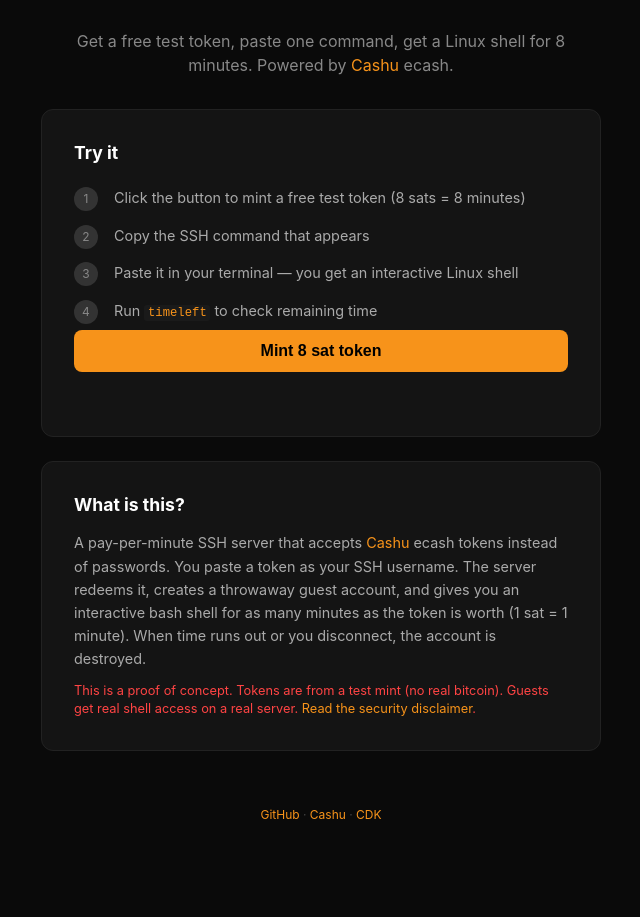
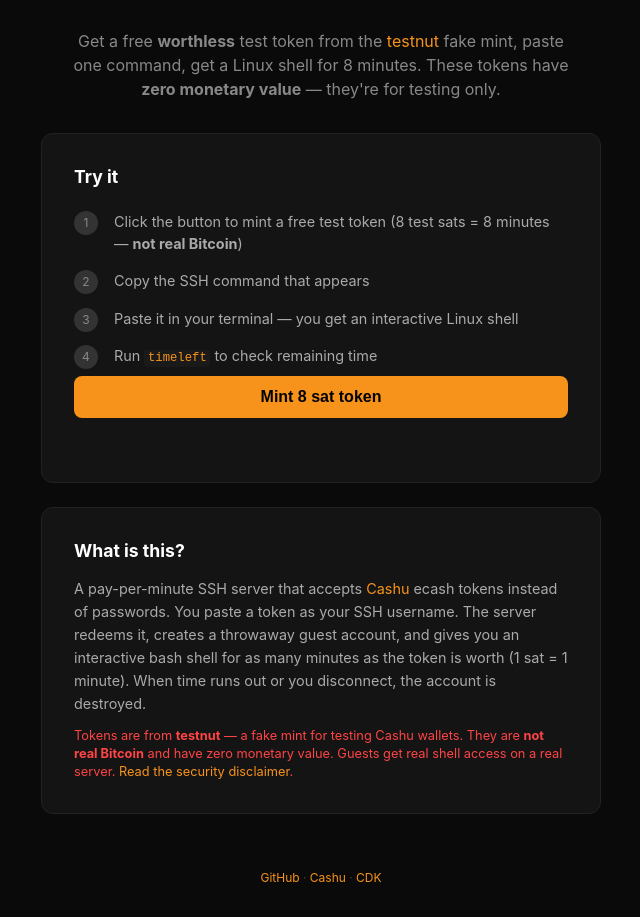
Before and after one commit to Amperstrand/tollgate-auth, a plain HTML site: page docs/index.html in a window 1280 px wide. Shown: the part 85-1002 px from the top of the page, without its empty margins (319-959 px from the left). Before the commit the page ends 939 px from the top, so only its background shows below. Drawn offline with Linux system fonts and the light colour scheme.

Commit message:
Clarify faucet: testnut tokens are worthless, not real Bitcoin

```diff
--- a/docs/index.html
+++ b/docs/index.html
@@ -3,7 +3,7 @@
 <head>
 <meta charset="UTF-8">
 <meta name="viewport" content="width=device-width, initial-scale=1.0">
-<title>tollgate-ssh — ecash for SSH</title>
+<title>tollgate-ssh — test faucet</title>
 <style>
   * { box-sizing: border-box; margin: 0; padding: 0; }
   body {
@@ -139,14 +139,14 @@
 <h1>tollgate-ssh</h1>
 <p class="tagline">ecash for SSH</p>
 <p class="subtitle">
-  Get a free test token, paste one command, get a Linux shell for 8 minutes.
-  Powered by <a href="https://cashu.space">Cashu</a> ecash.
+  Get a free <strong>worthless</strong> test token from the <a href="https://testnut.cashu.exchange">testnut</a> fake mint, paste one command, get a Linux shell for 8 minutes.
+  These tokens have <strong>zero monetary value</strong> — they're for testing only.
 </p>
 
 <div class="card">
   <h2>Try it</h2>
   <ol class="steps">
-    <li>Click the button to mint a free test token (8 sats = 8 minutes)</li>
+    <li>Click the button to mint a free test token (8 test sats = 8 minutes — <strong>not real Bitcoin</strong>)</li>
     <li>Copy the SSH command that appears</li>
     <li>Paste it in your terminal — you get an interactive Linux shell</li>
     <li>Run <code>timeleft</code> to check remaining time</li>
@@ -176,7 +176,7 @@
     account is destroyed.
   </p>
   <p class="warn">
-    This is a proof of concept. Tokens are from a test mint (no real bitcoin).
+    Tokens are from <strong>testnut</strong> — a fake mint for testing Cashu wallets. They are <strong>not real Bitcoin</strong> and have zero monetary value.
     Guests get real shell access on a real server. <a href="https://github.com/Amperstrand/tollgate-ssh#security-disclaimer">Read the security disclaimer</a>.
   </p>
 </div>
@@ -239,7 +239,7 @@
     document.getElementById('sshBox').textContent = `ssh -t ${token}@${TOLLGATE_HOST}`;
 
     result.classList.remove('hidden');
-    status.textContent = `Token minted! ${AMOUNT} sats = ${AMOUNT} minutes of shell time.`;
+    status.textContent = `Token minted! ${AMOUNT} test sats = ${AMOUNT} minutes of shell time. (Not real Bitcoin.)`;
 
   } catch (e) {
     status.textContent = `Error: ${e.message}`;
```
Also changed, not shown: 1 other file.
